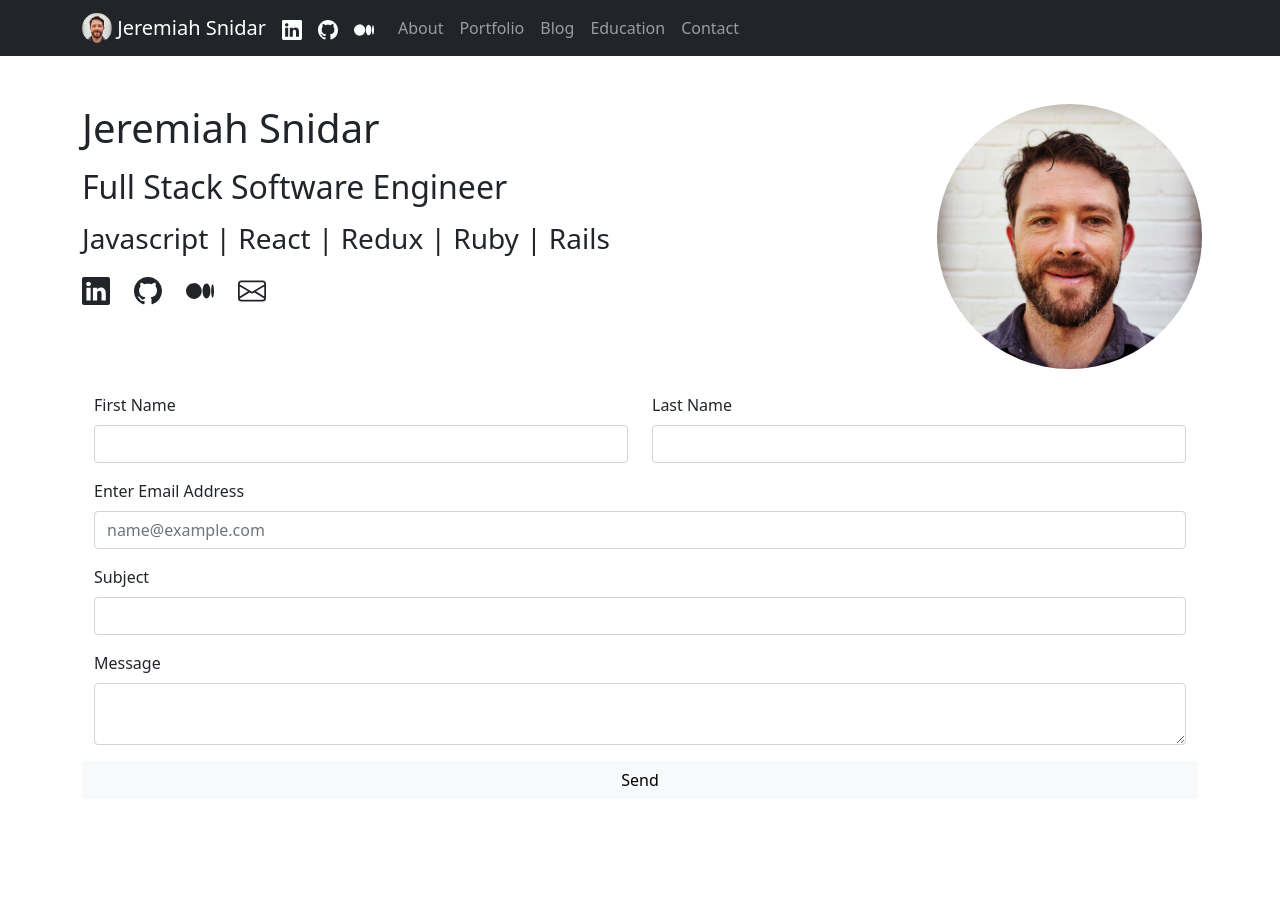
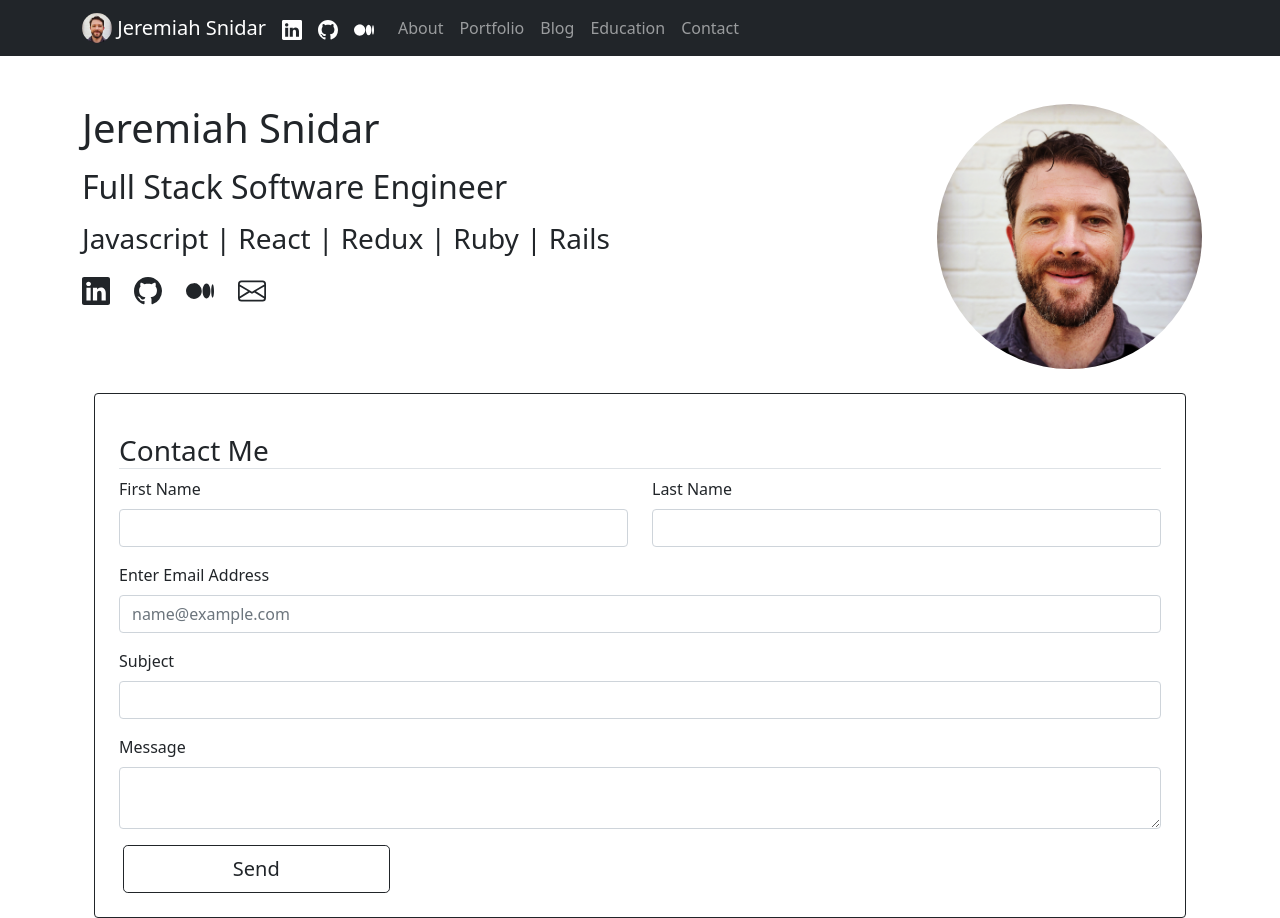
Before and after one commit to jsnidar/jeremiah-snidar-portfolio, a React (Create React App) app: page /contact in a window 1280 px wide. Before the commit the page ends 800 px from the top, so only its background shows below. Built offline with nearby package versions, Linux system fonts and the light colour scheme; a web font is replaced by a local one.

Commit message:
Format submit button

```diff
--- a/src/contact/ContactForm.js
+++ b/src/contact/ContactForm.js
@@ -1,5 +1,5 @@
 import { useState } from "react";
-import { Form, Row, Col, Button } from "react-bootstrap";
+import { Container, Form, Row, Col, Button } from "react-bootstrap";
 import emailjs from '@emailjs/browser';
 import{ init } from '@emailjs/browser';
 init('REACT_APP_EMAILJS_USER_ID');
@@ -26,7 +26,9 @@ const ContactForm = ({setAlertContent, setShowAlert}) => {
   };
 
   return (
+    <Container className="p-4 border border-dark rounded">
       <Form>
+        <h3 className="pt-3 border-bottom">Contact Me</h3>
         <Row>
           <Col>
             <Form.Group className="mb-3" controlId="firstName">
@@ -86,7 +88,9 @@ const ContactForm = ({setAlertContent, setShowAlert}) => {
         </Row>
         <Row>
           <Button
-          variant="light"
+            className="w-25 ms-3"
+            size='lg'
+            variant="outline-dark"
             type="submit"
             onClick={e => sendEmail(e)}
           >
@@ -94,6 +98,7 @@ const ContactForm = ({setAlertContent, setShowAlert}) => {
           </Button>
         </Row>
       </Form>
+    </Container>
   )
 }
 
```
Lines whose indentation alone changed are shown as unchanged.
